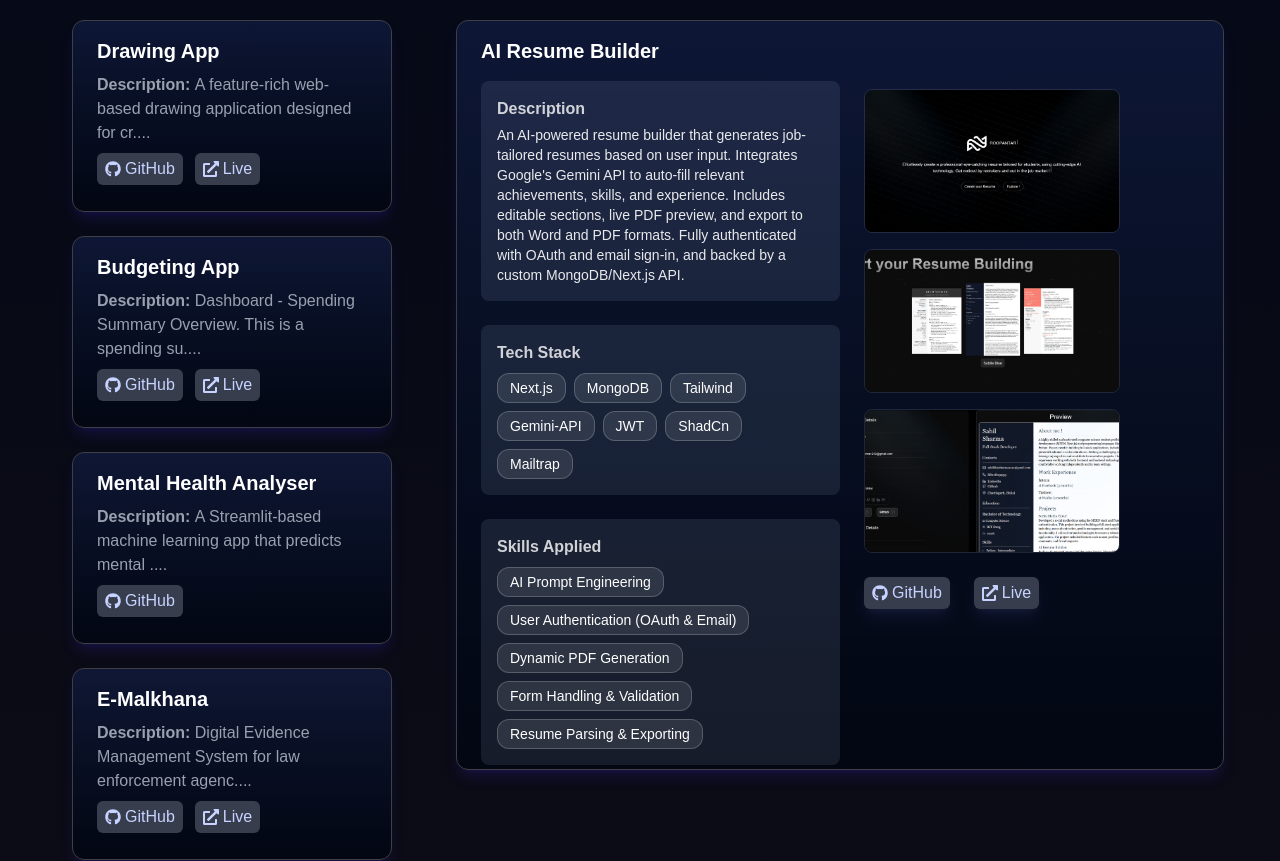
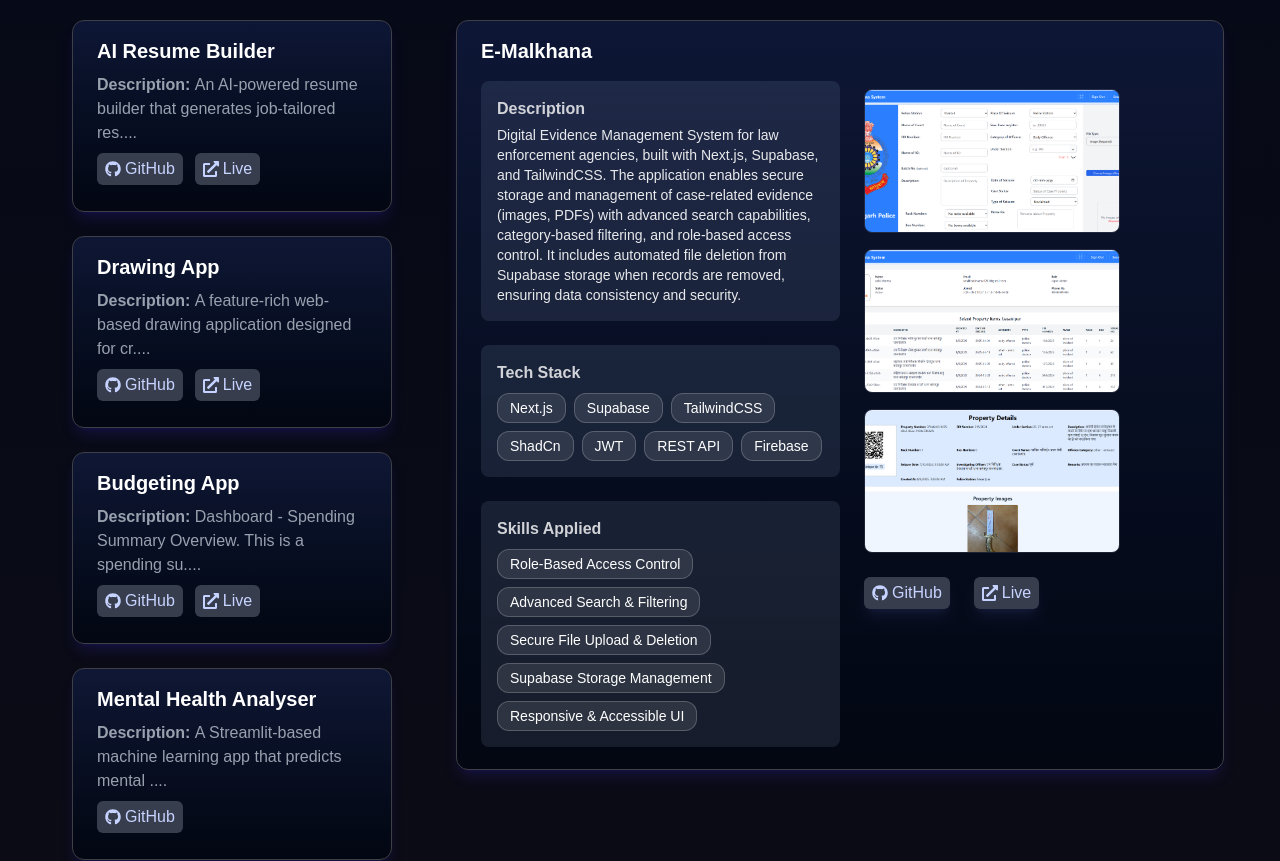
Before and after one commit to SahilSharma1212/animated-new-portfolio, a Next.js app: page / in a window 1280 px wide. Shown: the part 3200-4061 px from the top of the page. Built offline with nearby package versions, Linux system fonts and the light colour scheme.

Commit message:
minor changes

```diff
--- a/src/components/IntroSectionPage.tsx
+++ b/src/components/IntroSectionPage.tsx
@@ -17,9 +17,9 @@ export default function IntroSectionPage() {
   return (
     <div className="relative bg-gradient-to-b from-gray-950 via-slate-950 to-[hsl(240,27%,6%)] h-screen flex items-end gap-8 px-10 overflow-hidden">
       {/* 🔤 Typewriter Overlay using react-typewriter-effect */}
-      <div className="absolute top-1/2 left-1/2 -translate-x-1/2 -translate-y-1/2 z-50 text-3xl sm:text-4xl font-semibold whitespace-nowrap text-cyan-500 shadow-lg shadow-cyan-500/40 text-shadow-lg text-shadow-cyan-500/40">
+      <div className="absolute top-1/2 left-1/2 -translate-x-1/2 -translate-y-1/2 z-50 text-3xl sm:text-4xl font-semibold whitespace-nowrap text-cyan-500 shadow-lg shadow-cyan-500/40 text-shadow-lg text-shadow-cyan-500/40 max-sm:w-screen wrap-break-word text-center">
         <Typewriter
-          words={['Launching portfolio in a moment...']}
+          words={['Launching portfolio...']}
           loop={0}
           cursor
           cursorStyle="|"
--- a/src/components/ProjectsSection.tsx
+++ b/src/components/ProjectsSection.tsx
@@ -3,21 +3,22 @@ import { useState } from "react";
 import { FaGithub, FaExternalLinkAlt } from "react-icons/fa";
 
 const ProjectDetails = [
+
     {
-        title: "Drawing App",
+        title: "E-Malkhana",
         description:
-            "A feature-rich web-based drawing application designed for creative freedom. Users can draw with various brush sizes and colors, erase, undo/redo actions, and export their artwork as images. Built using the Canvas API and optimized for performance in modern browsers. Designed with a clean, intuitive UI and fully responsive for mobile/tablet use.",
-        tech: ["React", "Canvas API", "Tailwind", "Konva", "Framer-Motions"],
+            "Digital Evidence Management System for law enforcement agencies, built with Next.js, Supabase, and TailwindCSS. The application enables secure storage and management of case-related evidence (images, PDFs) with advanced search capabilities, category-based filtering, and role-based access control. It includes automated file deletion from Supabase storage when records are removed, ensuring data consistency and security.",
+        tech: ["Next.js", "Supabase", "TailwindCSS", "ShadCn", "JWT", "REST API", "Firebase"],
         skills: [
-            "Canvas-based Drawing",
-            "Undo/Redo Logic",
-            "Image Exporting",
-            "Responsive UI Design",
-            "Konva State Management"
+            "Role-Based Access Control",
+            "Advanced Search & Filtering",
+            "Secure File Upload & Deletion",
+            "Supabase Storage Management",
+            "Responsive & Accessible UI"
         ],
-        github: "https://github.com/SahilSharma1212/drawing-app-using-Konva/",
-        live: "https://sahilsharma1212.github.io/drawing-app-using-Konva/",
-        images: ["/drawing_app_1.png", "/drawing_app_2.png", "/drawing_app_3.png"],
+        github: "https://github.com/SahilSharma1212/E-Malkhana",
+        live: "https://e-malkhana-smoky.vercel.app/",
+        images: ["/emalkhana1.png", "/emalkhana2.png", "/emalkhana3.png"],
     },
     {
         title: "AI Resume Builder",
@@ -34,6 +35,22 @@ const ProjectDetails = [
         github: "https://github.com/SahilSharma1212/Next.js-AI-Powered-Resume-Builder",
         live: "https://next-js-ai-powered-resume-builder-fwdy8bnnw.vercel.app/",
         images: ["/resume1.png", "/resume3.png", "/resume2.png"],
+    },
+    {
+        title: "Drawing App",
+        description:
+            "A feature-rich web-based drawing application designed for creative freedom. Users can draw with various brush sizes and colors, erase, undo/redo actions, and export their artwork as images. Built using the Canvas API and optimized for performance in modern browsers. Designed with a clean, intuitive UI and fully responsive for mobile/tablet use.",
+        tech: ["React", "Canvas API", "Tailwind", "Konva", "Framer-Motions"],
+        skills: [
+            "Canvas-based Drawing",
+            "Undo/Redo Logic",
+            "Image Exporting",
+            "Responsive UI Design",
+            "Konva State Management"
+        ],
+        github: "https://github.com/SahilSharma1212/drawing-app-using-Konva/",
+        live: "https://sahilsharma1212.github.io/drawing-app-using-Konva/",
+        images: ["/drawing_app_1.png", "/drawing_app_2.png", "/drawing_app_3.png"],
     },
     {
         title: "Budgeting App",
@@ -67,26 +84,10 @@ const ProjectDetails = [
         live: "",
         images: ["/sentiment1.png", "/sentiment2.png", "/sentiment3.png"],
     },
-    {
-        title: "E-Malkhana",
-        description:
-            "Digital Evidence Management System for law enforcement agencies, built with Next.js, Supabase, and TailwindCSS. The application enables secure storage and management of case-related evidence (images, PDFs) with advanced search capabilities, category-based filtering, and role-based access control. It includes automated file deletion from Supabase storage when records are removed, ensuring data consistency and security.",
-        tech: ["Next.js", "Supabase", "TailwindCSS", "ShadCn", "JWT", "REST API","Firebase"],
-        skills: [
-            "Role-Based Access Control",
-            "Advanced Search & Filtering",
-            "Secure File Upload & Deletion",
-            "Supabase Storage Management",
-            "Responsive & Accessible UI"
-        ],
-        github: "https://github.com/SahilSharma1212/E-Malkhana", // replace with actual repo if different
-        live: "https://e-malkhana-smoky.vercel.app/", // replace with actual deployed link
-        images: ["/emalkhana1.png", "/emalkhana2.png", "/emalkhana3.png"],
-    },
 ];
 
 export default function ProjectsSection() {
-    const [activeIndex, setActiveIndex] = useState(1);
+    const [activeIndex, setActiveIndex] = useState(0);
 
     return (
         <div className="flex flex-col items-center min-h-screen text-white px-6 py-16">
```
